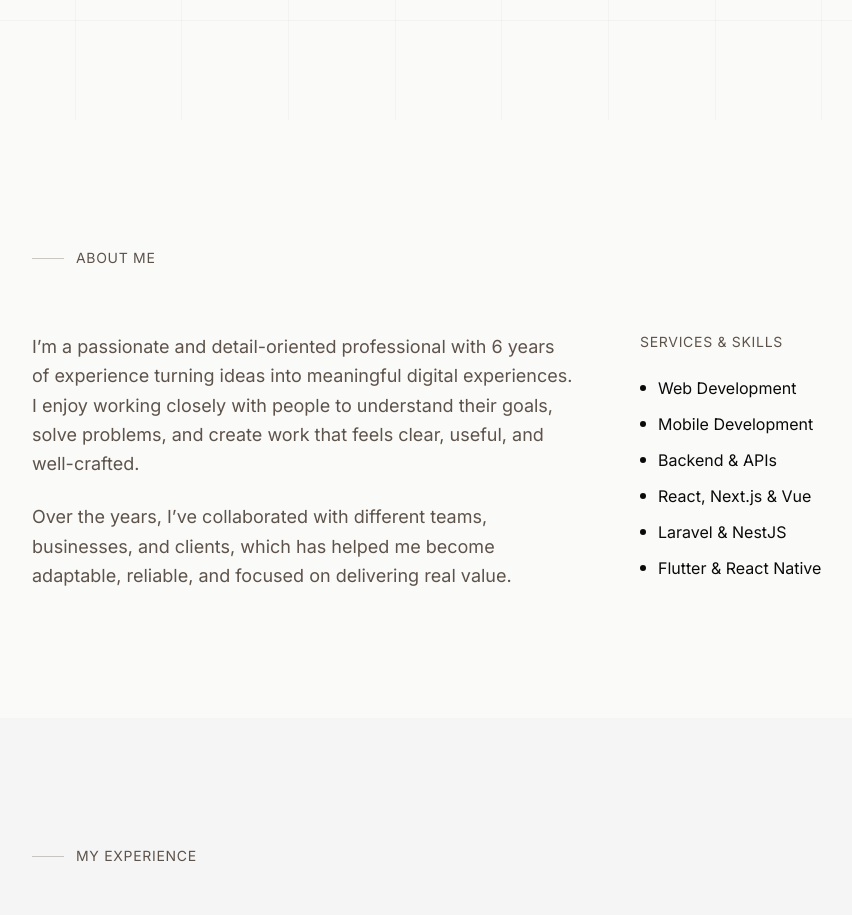
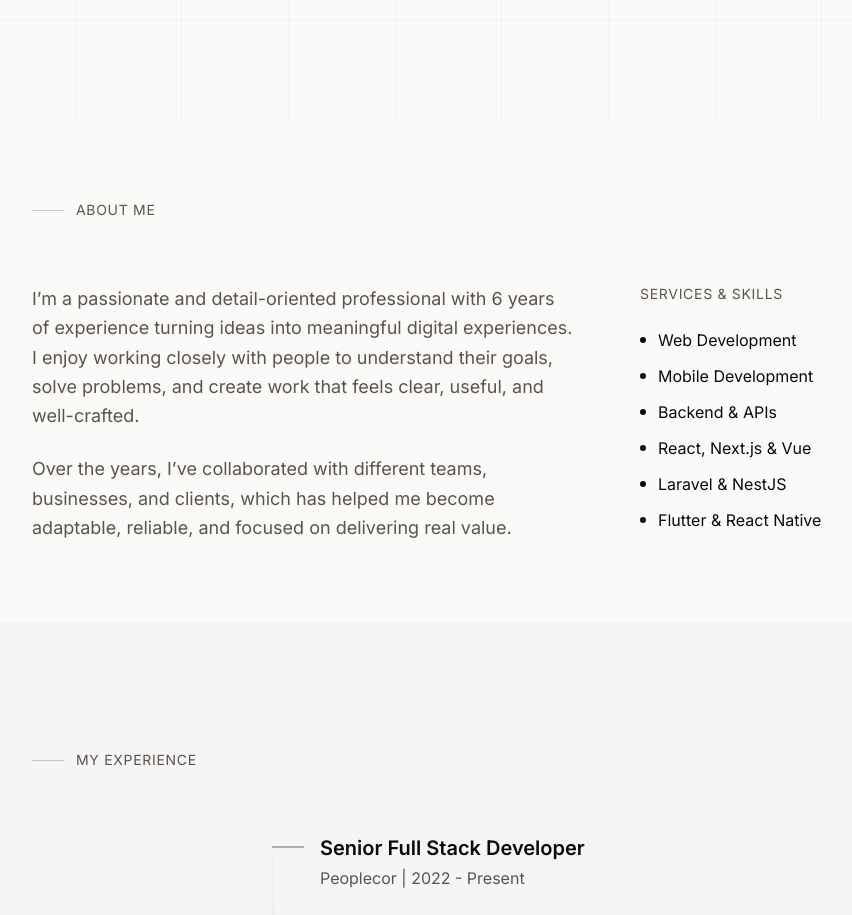
Before and after one commit to DavidKer1/portfolio, a Next.js app: page / in a window 1280 px wide. Shown: the part 680-1595 px from the top of the page, without its empty margins (32-884 px from the left). Built offline with nearby package versions, Linux system fonts and the light colour scheme.

Commit message:
fix: adjust padding in AboutSection for improved layout

```diff
--- a/components/about-section.tsx
+++ b/components/about-section.tsx
@@ -33,7 +33,7 @@ export function AboutSection() {
 	}, [])
 
 	return (
-		<section id="about" className="py-32 px-6 lg:px-8" ref={sectionRef}>
+		<section id="about" className="py-20 px-6 lg:px-8" ref={sectionRef}>
 			<div className="max-w-6xl mx-auto">
 				<h2
 					className={`text-sm uppercase tracking-wider text-muted-foreground mb-16 transition-all duration-700 text-center md:text-left ${isVisible ? "opacity-100 translate-y-0" : "opacity-0 translate-y-4"} flex items-center gap-3 justify-start`}
```
